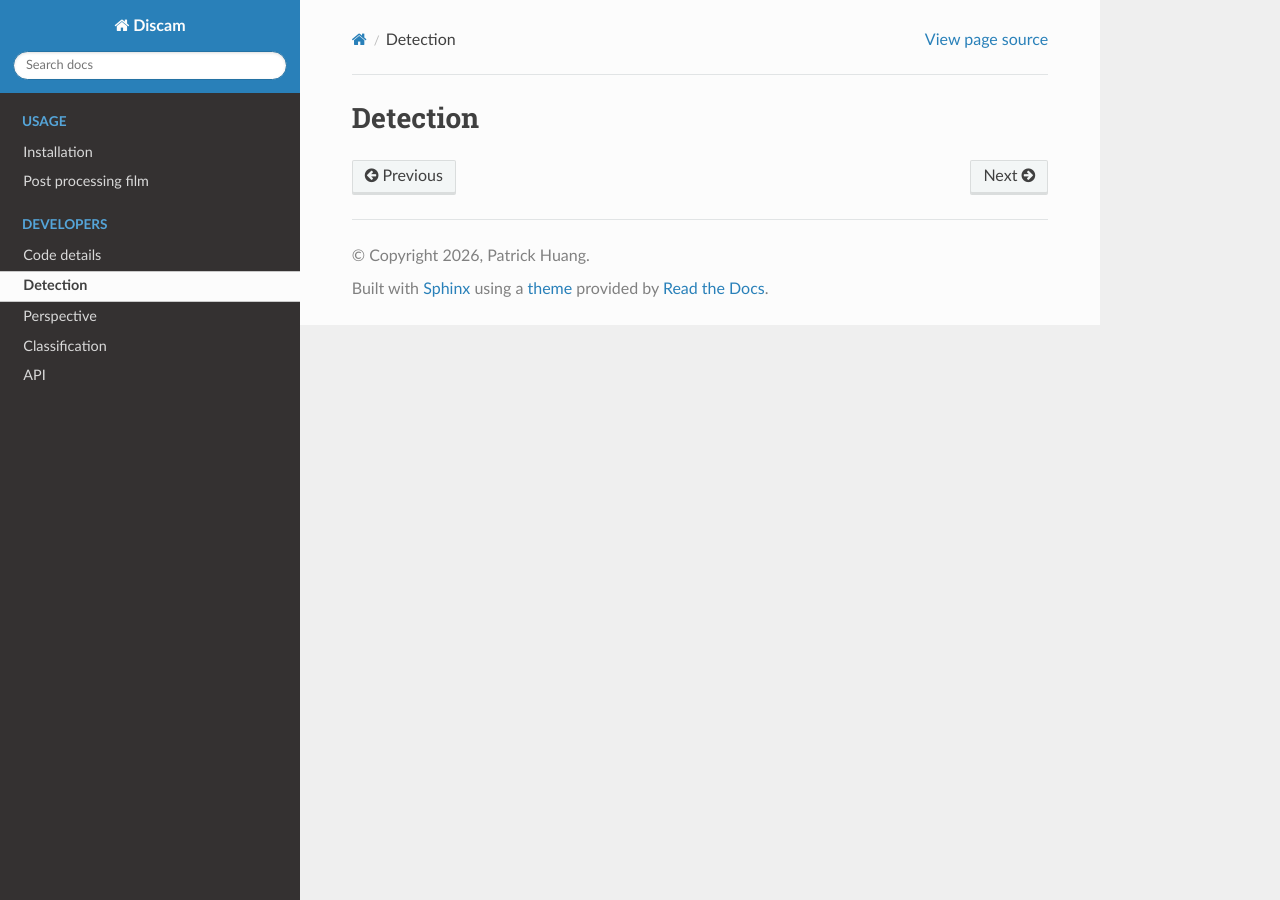
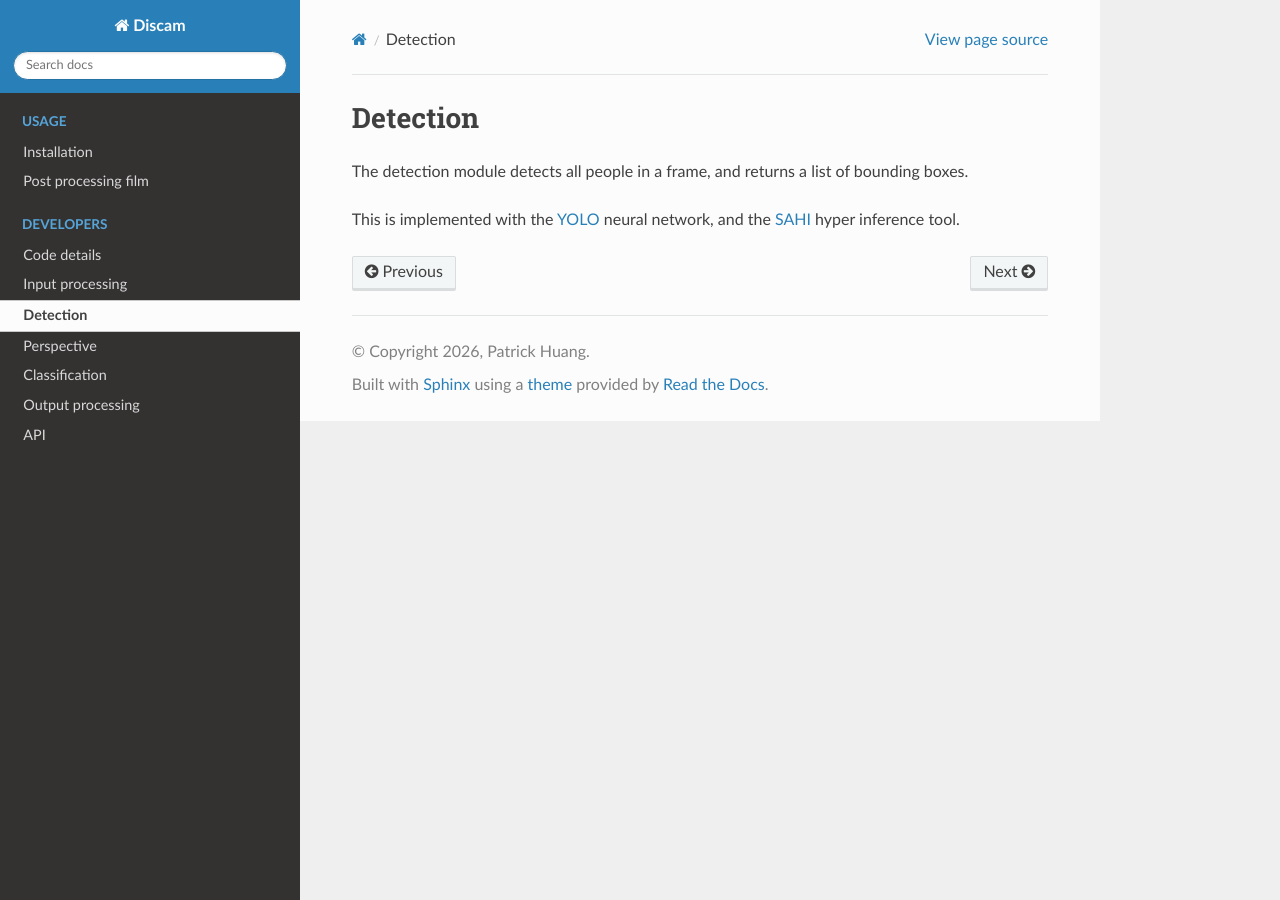
Before and after one commit to phuang1024/Discam, a Sphinx documentation site: the page built from docs/dev/detection.rst, in a window 1280 px wide. Built offline with Sphinx 7.4.7 and the Read the Docs theme 3.1.0, drawn with Linux system fonts in a browser that asks for light colours.

Commit message:
Minor changes.

```diff
--- a/docs/dev/code_details.rst
+++ b/docs/dev/code_details.rst
@@ -40,3 +40,6 @@ The overall pipeline consists of a few steps.
      - Write output video, apply video cropping, command PTZ camera, etc..
 
 Details can be found in their corresponding docs.
+
+Configuration
+-------------
--- a/docs/dev/detection.rst
+++ b/docs/dev/detection.rst
@@ -1,2 +1,10 @@
 Detection
 =========
+
+The detection module detects all people in a frame, and returns a list of bounding boxes.
+
+This is implemented with the
+`YOLO <https://github.com/ultralytics/ultralytics>`_
+neural network, and the
+`SAHI <https://github.com/obss/SAHI>`_
+hyper inference tool.
--- a/docs/dev/input_proc.rst
+++ b/docs/dev/input_proc.rst
@@ -0,0 +1,2 @@
+Input processing
+================
--- a/docs/dev/output_proc.rst
+++ b/docs/dev/output_proc.rst
@@ -0,0 +1,2 @@
+Output processing
+=================
--- a/requirements.txt
+++ b/requirements.txt
@@ -1,5 +1,7 @@
 numpy
 opencv-python
+sahi
 scikit-learn
 torch
 tqdm
+ultralytics
```
Also changed, not shown: 2 other files.
